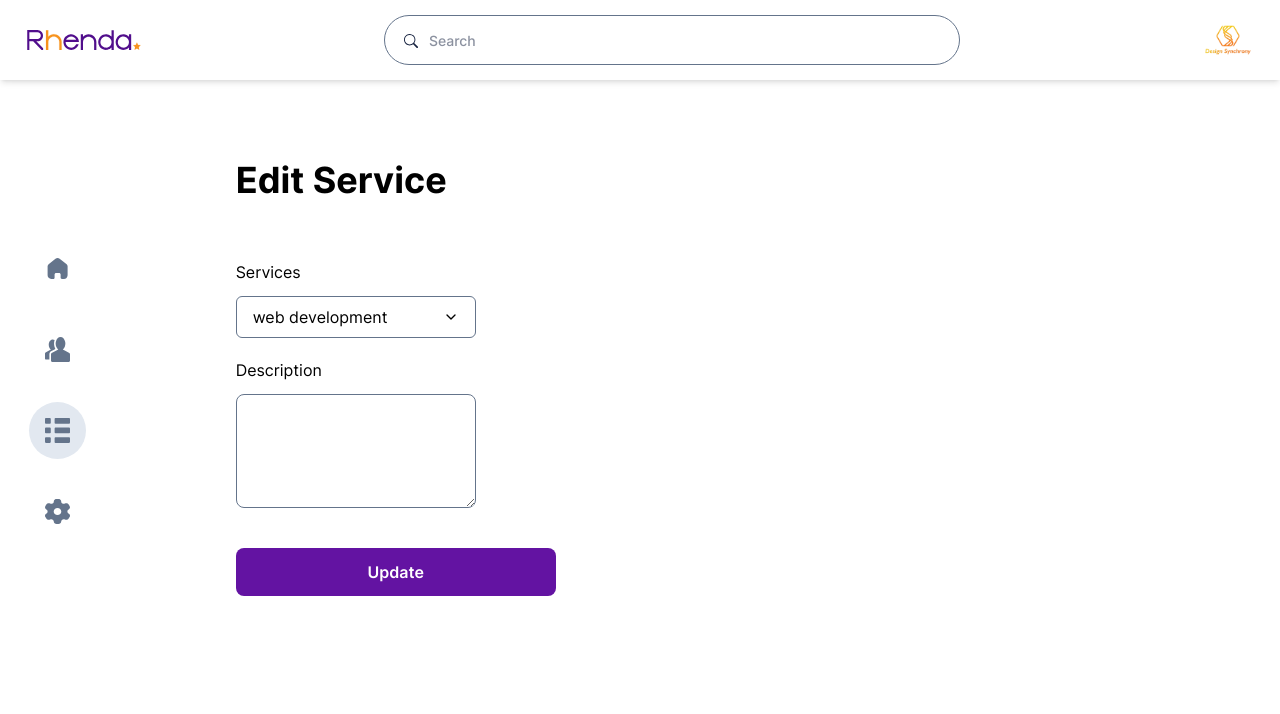
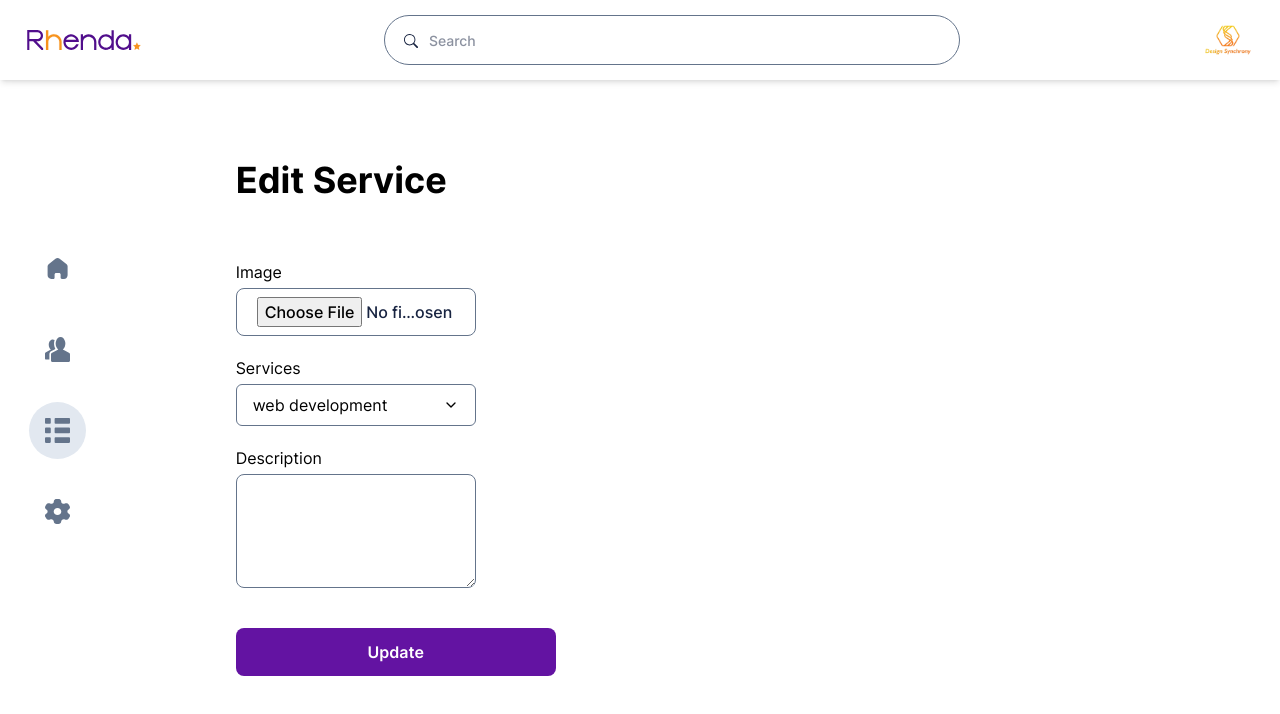
Before and after one commit to chizidotdev/solid-octo-eureka, a Next.js app: page /services/edit/1 in a window 1280 px wide. Shown: the top 714 px of the page. Built offline with nearby package versions, Linux system fonts and the light colour scheme.

Commit message:
feat: add image input in edit users & services pages

```diff
--- a/src/pages/services/edit/[id].tsx
+++ b/src/pages/services/edit/[id].tsx
@@ -1,16 +1,15 @@
 import React, { useState } from "react";
 import type { NextPageWithLayout } from "src/pages/_app";
+import { useRouter } from "next/router";
 
 import Layout from "@components/layout";
 import ListBox from "@components/list-box";
-import Button from "@ui/button";
-import Text from "@ui/text";
 import { useService } from "@store/service";
-import { useRouter } from "next/router";
-import { Textarea } from "@components/ui";
+import { Button, Text, Input, Textarea } from "@components/ui";
 
 const EditService: NextPageWithLayout = () => {
   const [description, setDescription] = useState("");
+  const [, setImage] = useState<FileList | null>(null);
   const { services } = useService();
   const { push } = useRouter();
 
@@ -25,12 +24,21 @@ const EditService: NextPageWithLayout = () => {
       </Text>
 
       <section className="flex w-60 flex-col gap-5">
-        <div className="flex flex-col gap-3">
+        <div className="flex flex-col gap-1">
+          Image
+          <Input
+            type="file"
+            name="image"
+            onChange={(e) => setImage(e.target.files)}
+          />
+        </div>
+
+        <div className="flex flex-col gap-1">
           Services
           <ListBox data={services} />
         </div>
 
-        <div className="flex flex-col gap-3">
+        <div className="flex flex-col gap-1">
           Description
           <Textarea
             name="description"
--- a/src/pages/users/edit/[id].tsx
+++ b/src/pages/users/edit/[id].tsx
@@ -1,15 +1,15 @@
-import React from "react";
+import React, { useState } from "react";
 import type { NextPageWithLayout } from "src/pages/_app";
 
 import Layout from "@components/layout";
 import ListBox from "@components/list-box";
-import Button from "@ui/button";
-import Text from "@ui/text";
 import { useRouter } from "next/router";
+import { Button, Input, Text } from "@components/ui";
 
 const roles = [{ name: "user" }, { name: "admin" }];
 
 const EditUser: NextPageWithLayout = () => {
+  const [, setImage] = useState<FileList | null>(null);
   const { push } = useRouter();
 
   const handleUpdate = () => {
@@ -22,10 +22,20 @@ const EditUser: NextPageWithLayout = () => {
         Edit User
       </Text>
 
-      <div className="flex flex-col gap-3">
-        Role
-        <ListBox data={roles} />
-      </div>
+      <section className="flex w-60 flex-col gap-5">
+        <div className="flex flex-col gap-1">
+          Image
+          <Input
+            type="file"
+            name="image"
+            onChange={(e) => setImage(e.target.files)}
+          />
+        </div>
+        <div className="flex flex-col gap-1">
+          Role
+          <ListBox data={roles} />
+        </div>
+      </section>
 
       <div className="max-w-xs">
         <Button onClick={handleUpdate}>Update</Button>
```
